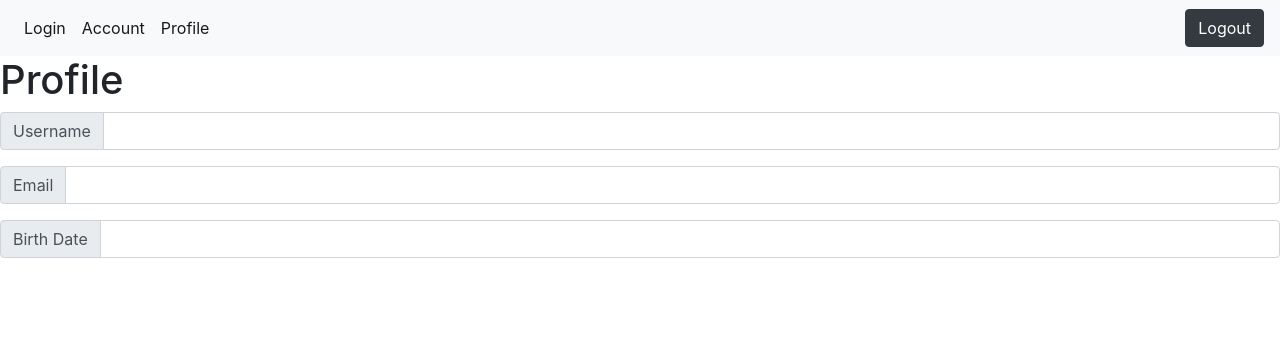
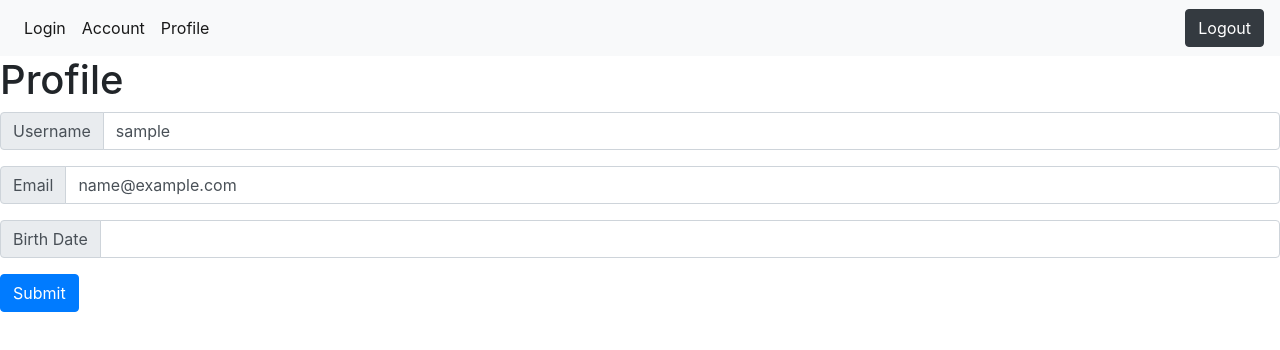
Before and after one commit to jayden-thomson-1999/AngularLabs, an Angular app: page /profile in a window 1280 px wide. Shown: the top 350 px of the page. Built offline with nearby package versions, Linux system fonts and the light colour scheme; sample sign-in values are in the browser's storage.

Commit message:
profile view takes data from component

```diff
--- a/src/app/profile/profile.component.html
+++ b/src/app/profile/profile.component.html
@@ -1,22 +1,28 @@
 <h1>Profile</h1>
 
+<ng-container *ngIf = "isLogedIn">
+  <form>
     <div class="input-group mb-3">
       <div class="input-group-prepend">
         <span class="input-group-text" id="basic-addon1">Username</span>
       </div>
-  <input type="text" class="form-control" aria-label="Username" aria-describedby="basic-addon1">
+      <input type="text" class="form-control" value={{user.username}} aria-label="Username" aria-describedby="basic-addon1">
     </div>
 
     <div class="input-group mb-3">
       <div class="input-group-prepend">
         <span class="input-group-text" id="basic-addon1">Email</span>
       </div>
-  <input type="text" class="form-control" aria-label="Username" aria-describedby="basic-addon1">
+      <input type="text" class="form-control" value={{user.email}} aria-label="Username" aria-describedby="basic-addon1">
     </div>
 
     <div class="input-group mb-3">
       <div class="input-group-prepend">
         <span class="input-group-text" id="basic-addon1">Birth Date</span>
       </div>
-  <input type="text" class="form-control" aria-label="Username" aria-describedby="basic-addon1">
+      <input type="text" class="form-control" value={{user.birthdate}} aria-label="Username" aria-describedby="basic-addon1">
     </div>
+
+    <button (click)="submitChanges()" type="submit" class="btn btn-primary">Submit</button>
+  </form>
+</ng-container>
--- a/src/app/profile/profile.component.ts
+++ b/src/app/profile/profile.component.ts
@@ -7,11 +7,15 @@ import { Router } from '@angular/router';
   styleUrls: ['./profile.component.css']
 })
 export class ProfileComponent implements OnInit {
+  private isLogedIn: boolean;
+  private user;
 
   constructor(private router: Router ) {
-    const user = sessionStorage.getItem('user');
-    if (user === null) {
+    this.user = JSON.parse(sessionStorage.getItem('user'));
+    if (this.user === null) {
       this.router.navigateByUrl('/login');
+    } else {
+      this.isLogedIn = true;
     }
   }
 
```
Also changed, not shown: 1 other file (tests, documents, lock files or other folders). Lines whose indentation alone changed are shown as unchanged.
